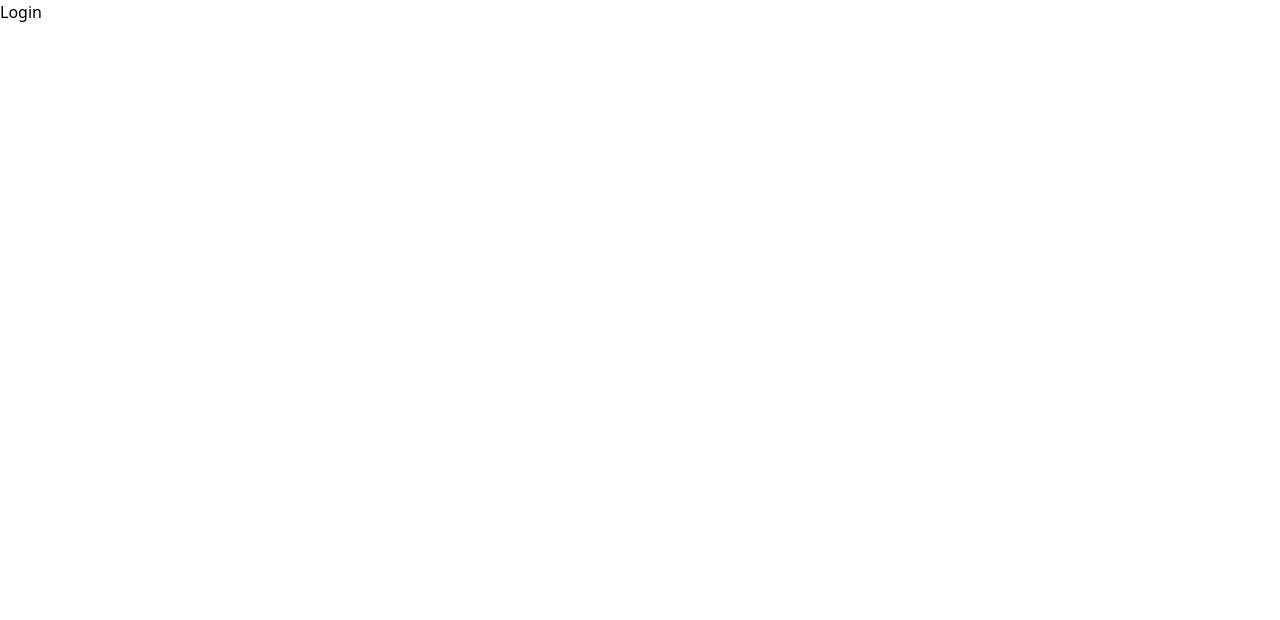
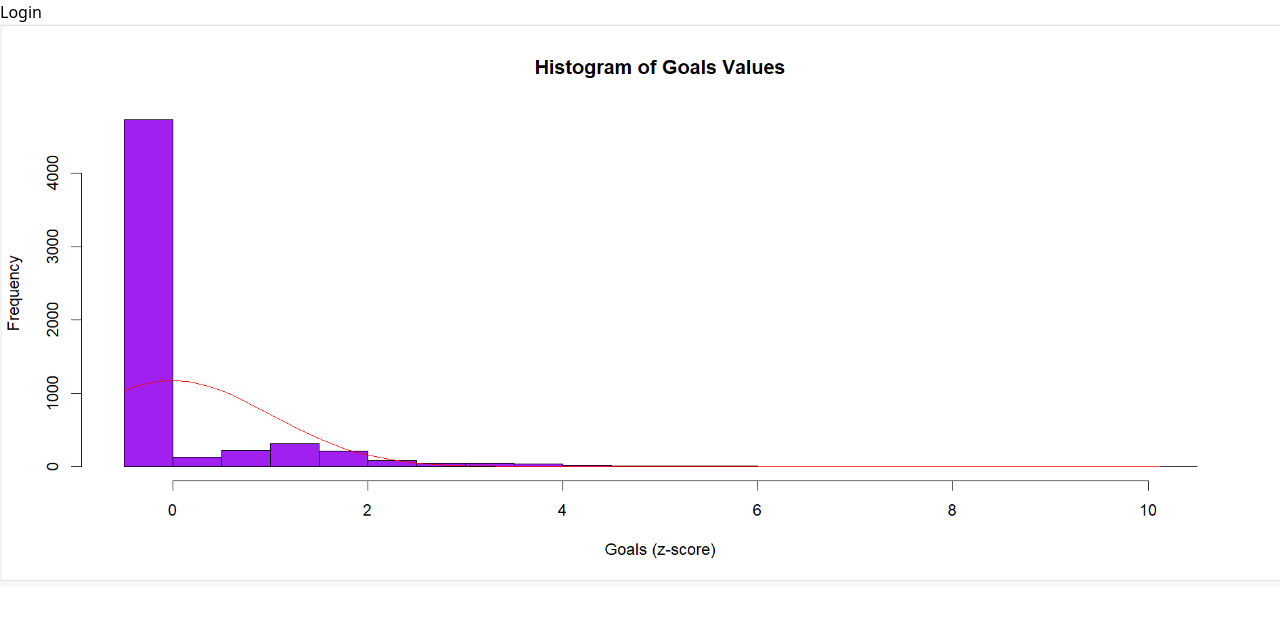
Before and after one commit to Intuneteq/survey-app-2, a React (Vite) app in the folder frontend/: page /login in a window 1280 px wide. Shown: the top 620 px of the page. Built offline with nearby package versions, Linux system fonts and the light colour scheme.

Commit message:
feat: image export implemented

```diff
--- /dev/null
+++ b/frontend/src/assets/images.ts
@@ -0,0 +1,9 @@
+// Import the image Like this
+import histogram from "./histogram.png";
+
+// Make sure us export it by passing it into this images object.
+const Images = {
+  histogram,
+};
+
+export default Images;
--- /dev/null
+++ b/frontend/src/assets/index.ts
@@ -0,0 +1 @@
+export {default as Images} from './images'
--- a/frontend/src/pages/auth/Login.tsx
+++ b/frontend/src/pages/auth/Login.tsx
@@ -1,7 +1,12 @@
-
+import { Images } from "../../assets";
 
 export default function Login() {
+  const { histogram } = Images;
+
   return (
-    <div>Login</div>
-  )
+    <div>
+      <h1>Login</h1>
+      <img src={histogram} alt="histogram" />
+    </div>
+  );
 }
```
Also changed, not shown: frontend/src/assets/histogram.png (added), frontend/src/pages/survey/index.ts (added).
